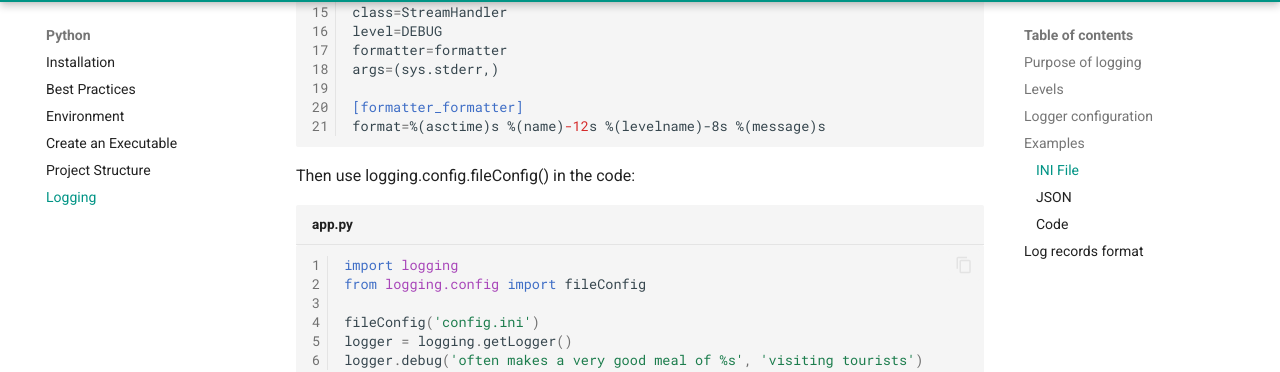
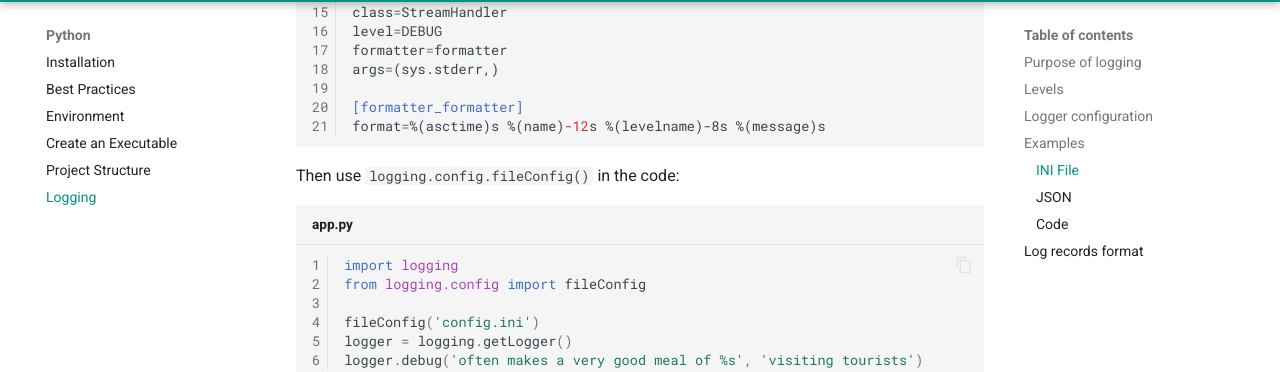
Before and after one commit to pavaud/cheatsheets, an MkDocs documentation site: the page built from docs/python/logging.md, in a window 1280 px wide and 900 px high, scrolled down 1899 px. Shown: the part 94-466 px from the top of the window. Built offline with MkDocs 1.6.1 and Material for MkDocs 9.7.7, drawn with Linux system fonts in a browser that asks for light colours; comment, search, counter and statistics services are not loaded.

````diff
--- a/docs/python/logging.md
+++ b/docs/python/logging.md
@@ -67,7 +67,7 @@ args=(sys.stderr,)
 format=%(asctime)s %(name)-12s %(levelname)-8s %(message)s
 ```
 
-Then use logging.config.fileConfig() in the code:
+Then use `logging.config.fileConfig()` in the code:
 
 ```python title="app.py"
 import logging
````
